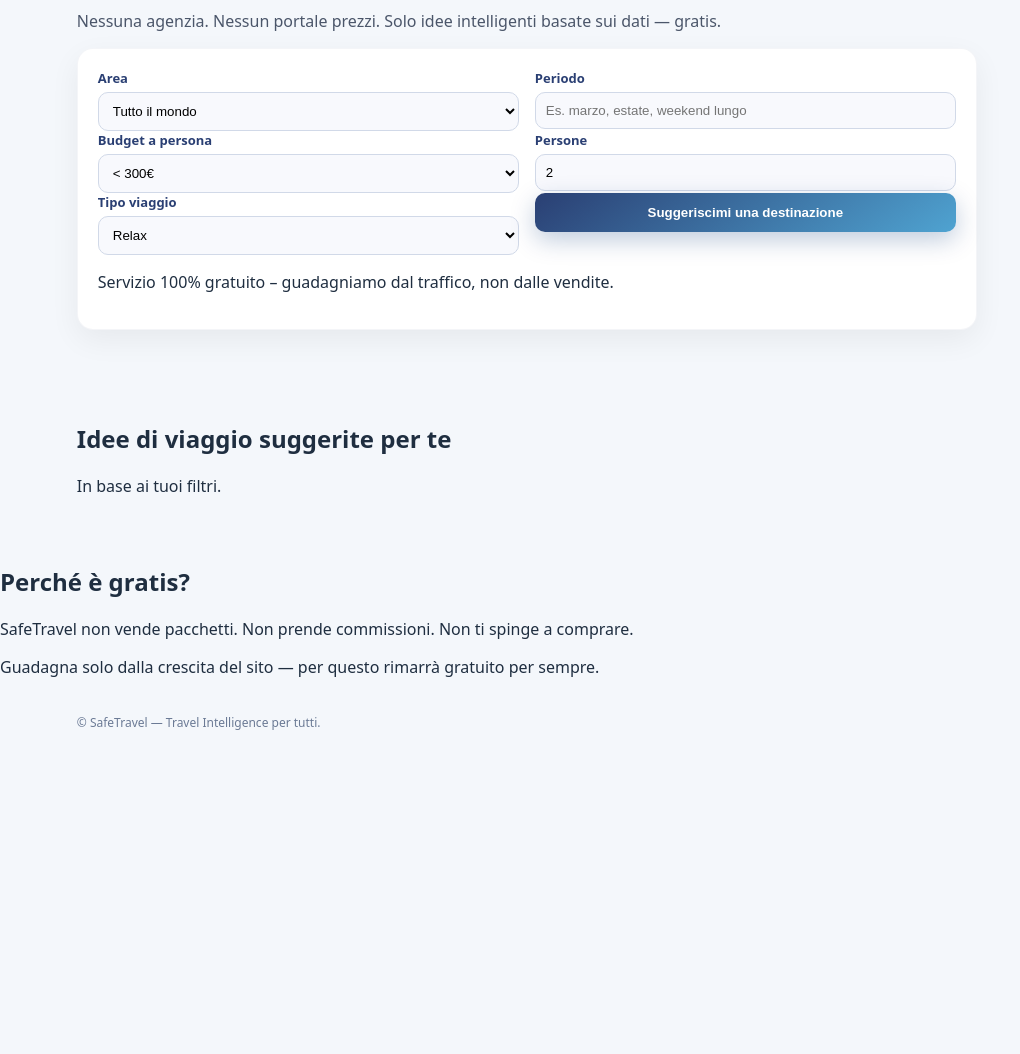
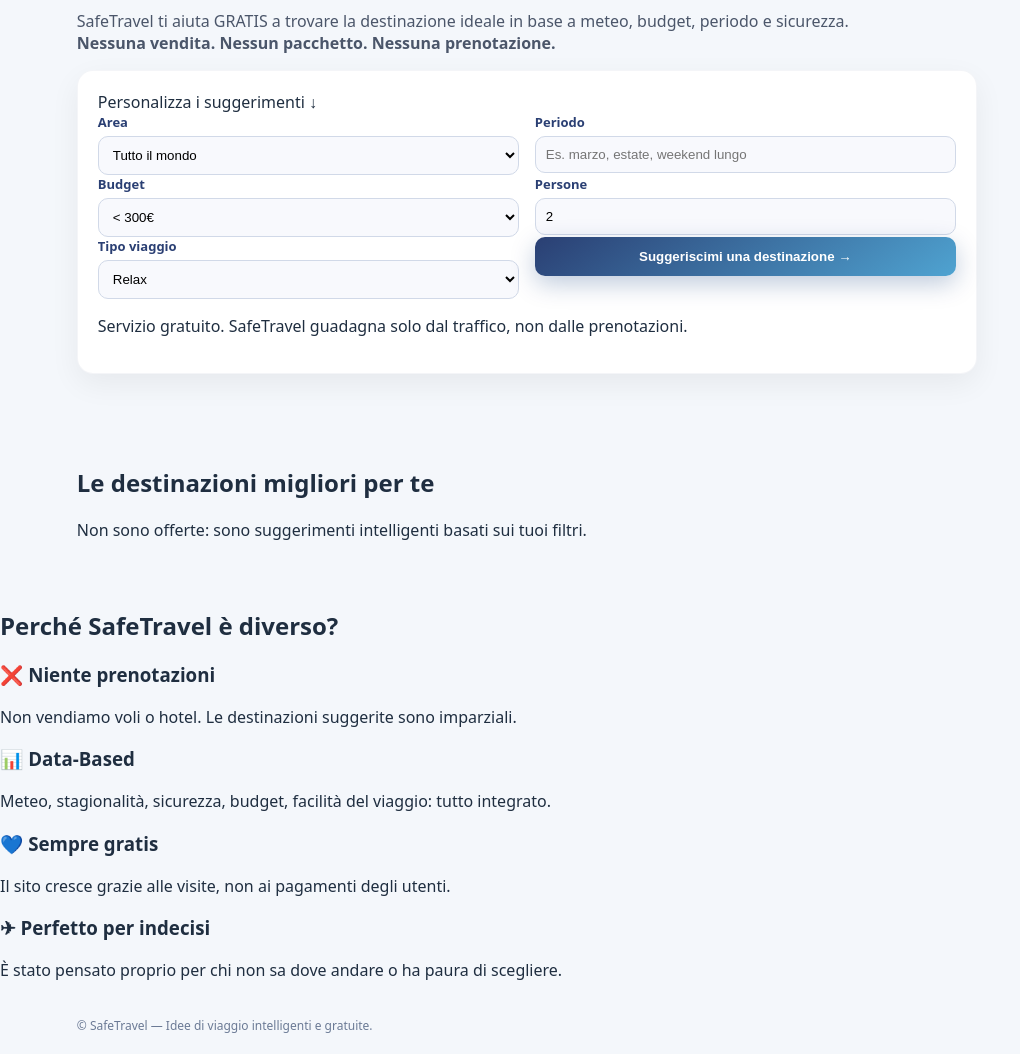
Before and after one commit to cancognif/Safe-Travel, a plain HTML site: page index.html in a window 1280 px wide. Shown: the part 221-1275 px from the top of the page, without its empty margins (0-1020 px from the left). Before the commit the page ends 972 px from the top, so only its background shows below. Drawn offline with Linux system fonts and the light colour scheme.

Commit message:
Update index.html

```diff
--- a/index.html
+++ b/index.html
@@ -1,37 +1,46 @@
 <!DOCTYPE html>
 <html lang="it">
 <head>
-  <meta charset="UTF-8" />
-  <meta name="viewport" content="width=device-width, initial-scale=1.0" />
-  <title>SafeTravel – Idee di viaggio intelligenti e gratuite</title>
-  <link rel="stylesheet" href="style.css" />
+  <meta charset="UTF-8">
+  <meta name="viewport" content="width=device-width, initial-scale=1.0">
+  <title>SafeTravel – Trova la meta perfetta (gratis)</title>
+  <link rel="stylesheet" href="style.css">
 </head>
 
 <body>
 
-  <!-- NAVBAR -->
+  <!-- NAV -->
   <header class="nav">
     <div class="nav-left">
-      <img src="assets/logo.png" alt="SafeTravel Logo" class="logo">
+      <img src="assets/logo.png" alt="SafeTravel logo" class="logo">
       <span class="brand">SafeTravel</span>
     </div>
     <div class="nav-right">
-      <span class="nav-tagline">Travel Intelligence – Non vendiamo pacchetti.</span>
+      <span class="nav-tagline">Suggerimenti intelligenti. Nessuna prenotazione.</span>
     </div>
   </header>
 
-  <!-- HERO -->
+
+  <!-- HERO SECTION -->
   <section class="hero">
-    <h1>
+
+    <h1 class="hero-title">
       Non sai dove andare?<br>
-      <span class="hero-highlight">Ti suggeriamo noi la meta perfetta.</span>
+      <span class="accent">Ti suggeriamo noi la meta perfetta.</span>
     </h1>
+
     <p class="hero-subtitle">
-      Nessuna agenzia. Nessun portale prezzi. Solo idee intelligenti basate sui dati — gratis.
+      SafeTravel ti aiuta GRATIS a trovare la destinazione ideale in base a meteo, budget, periodo e sicurezza.<br>
+      <b>Nessuna vendita. Nessun pacchetto. Nessuna prenotazione.</b>
     </p>
 
     <!-- FILTRI -->
-    <form class="filters-card" id="tripForm">
+    <form id="tripForm" class="filters-card">
+
+      <div class="filters-header">
+        Personalizza i suggerimenti ↓
+      </div>
+
       <div class="filters-row">
         <div class="field">
           <label>Area</label>
@@ -52,7 +61,7 @@
 
       <div class="filters-row">
         <div class="field">
-          <label>Budget a persona</label>
+          <label>Budget</label>
           <select id="budget">
             <option value="low">&lt; 300€</option>
             <option value="mid">300–700€</option>
@@ -79,32 +88,65 @@
         </div>
 
         <div class="field field-button">
-          <button type="submit" class="btn-primary">Suggeriscimi una destinazione</button>
+          <button class="btn-primary" type="submit">
+            Suggeriscimi una destinazione →
+          </button>
         </div>
       </div>
 
-      <p class="small-note">
-        Servizio 100% gratuito – guadagniamo dal traffico, non dalle vendite.
+      <p class="free-note">
+        Servizio gratuito. SafeTravel guadagna solo dal traffico, non dalle prenotazioni.
       </p>
+
     </form>
   </section>
 
+
+
   <!-- RISULTATI -->
   <section class="results" id="resultsSection">
-    <h2>Idee di viaggio suggerite per te</h2>
-    <p class="results-subtitle">In base ai tuoi filtri.</p>
+    <h2 class="section-title">Le destinazioni migliori per te</h2>
+    <p class="results-subtitle">
+      Non sono offerte: sono suggerimenti intelligenti basati sui tuoi filtri.
+    </p>
+
     <div class="cards" id="cardsContainer"></div>
   </section>
 
-  <!-- WHY FREE -->
-  <section class="why-free">
-    <h2>Perché è gratis?</h2>
-    <p>SafeTravel non vende pacchetti. Non prende commissioni. Non ti spinge a comprare.</p>
-    <p>Guadagna solo dalla crescita del sito — per questo rimarrà gratuito per sempre.</p>
+
+
+  <!-- CONCEPT -->
+  <section class="concept">
+    <h2>Perché SafeTravel è diverso?</h2>
+
+    <div class="concept-grid">
+
+      <div class="concept-box">
+        <h3>❌ Niente prenotazioni</h3>
+        <p>Non vendiamo voli o hotel. Le destinazioni suggerite sono imparziali.</p>
+      </div>
+
+      <div class="concept-box">
+        <h3>📊 Data-Based</h3>
+        <p>Meteo, stagionalità, sicurezza, budget, facilità del viaggio: tutto integrato.</p>
+      </div>
+
+      <div class="concept-box">
+        <h3>💙 Sempre gratis</h3>
+        <p>Il sito cresce grazie alle visite, non ai pagamenti degli utenti.</p>
+      </div>
+
+      <div class="concept-box">
+        <h3>✈ Perfetto per indecisi</h3>
+        <p>È stato pensato proprio per chi non sa dove andare o ha paura di scegliere.</p>
+      </div>
+
+    </div>
   </section>
 
+
   <footer class="footer">
-    © SafeTravel — Travel Intelligence per tutti.
+    © SafeTravel — Idee di viaggio intelligenti e gratuite.
   </footer>
 
   <script src="script.js"></script>
```
